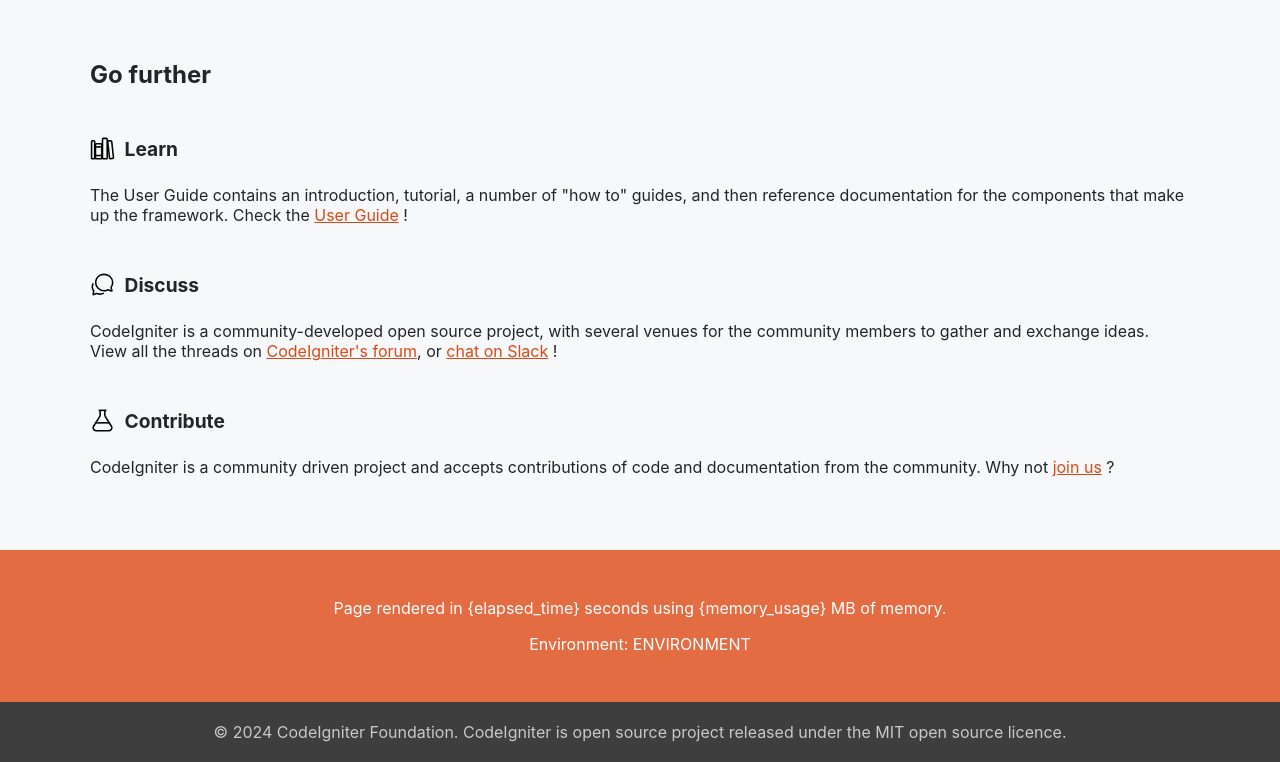
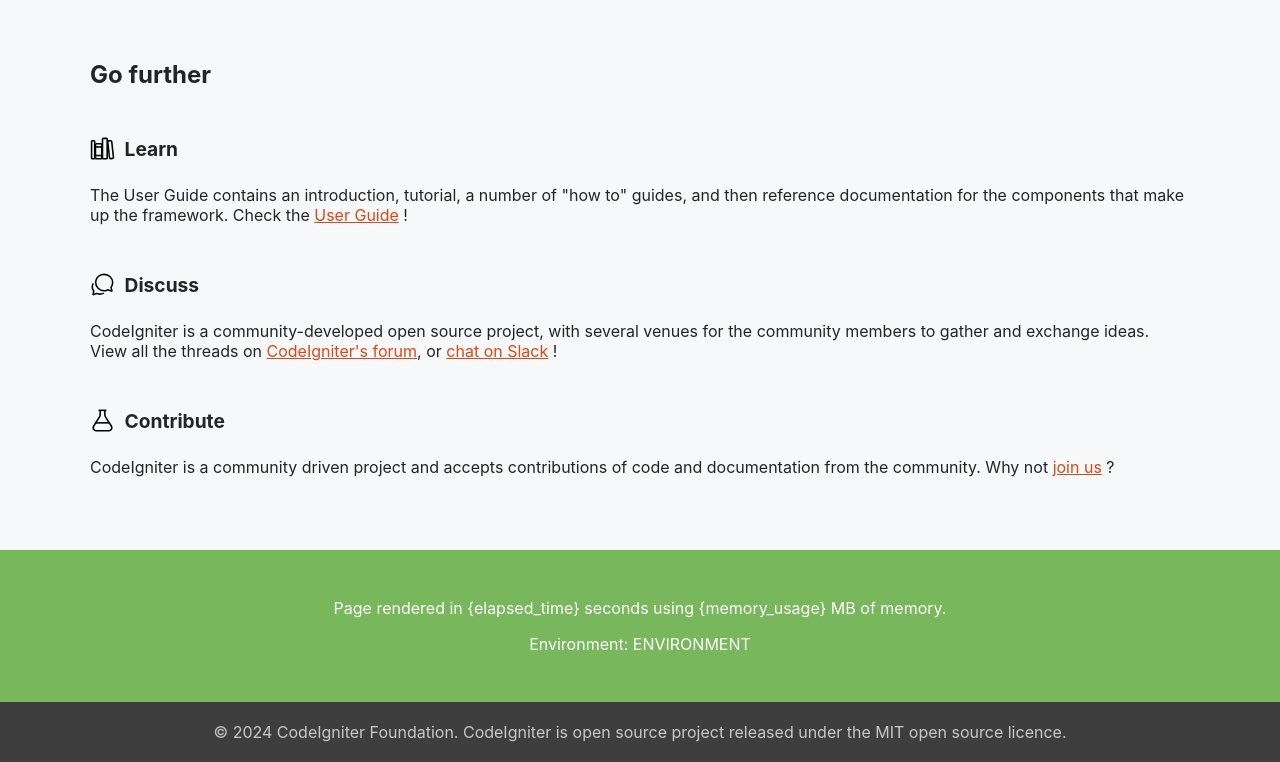
Before and after one commit to Portanegra/Web-Entwicklung-2024, a CodeIgniter 4 app: the page made by app/Views/welcome_message.php in a window 1280 px wide. Shown: the part 766-1528 px from the top of the page. Run offline with PHP 8.4 and a stand-in for CodeIgniter, Linux system fonts and the light colour scheme; the template is opened without the code that fills it, so the values that code supplies are empty; some libraries are stand-ins or nearby versions.

Commit message:
Update welcome_message.php

```diff
--- a/app/Views/welcome_message.php
+++ b/app/Views/welcome_message.php
@@ -156,7 +156,7 @@
             stroke-width: 32px;
         }
         footer {
-            background-color: rgba(221, 72, 20, .8);
+            background-color: rgba(87, 166, 50, .8);
             text-align: center;
         }
         footer .environment {
```
